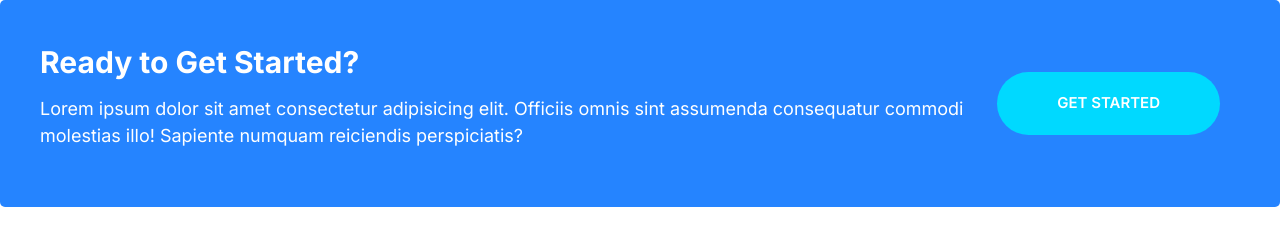
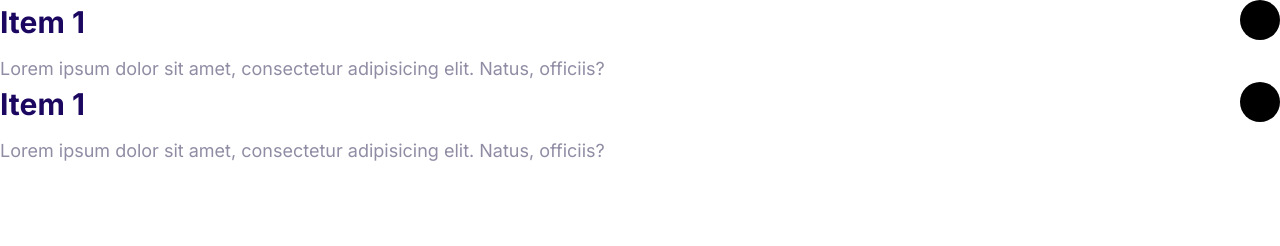
Before and after one commit to ultimateLink221/MoshifyProject, a plain HTML site: page index.html in a window 1280 px wide. Drawn offline with Linux system fonts and the light colour scheme.

Commit message:
Build collapsible component

```diff
--- a/css/styles.css
+++ b/css/styles.css
@@ -545,3 +545,36 @@ a {
     margin: 0 2rem;
   }
 }
+
+/* Collapsibles */
+
+.collapsible__header {
+  display: flex;
+  justify-content: space-between;
+}
+
+.collapsible__heading {
+  margin-top: 0;
+  font-size: 3rem;
+}
+
+.collapsible__chevron {
+  transform: rotate(-90deg);
+  transition: transform 0.3s;
+}
+
+.collapsible__content {
+  max-height: 0;
+  overflow: hidden;
+  opacity: 0;
+  transition: all 0.3s;
+}
+
+.collapsible--expanded .collapsible__chevron {
+  transform: rotate(0);
+}
+
+.collapsible--expanded .collapsible__content {
+  max-height: 100vh;
+  opacity: 1;
+}
--- a/index.html
+++ b/index.html
@@ -15,18 +15,30 @@
     <link rel="stylesheet" href="css/normalize.css" />
   </head>
   <body>
-    <div class="callout callout--primary">
-      <div class="grid grid--1x2">
-        <div class="callout__content">
-          <h2 class="callout__heading">Ready to Get Started?</h2>
-          <p>
-            Lorem ipsum dolor sit amet consectetur adipisicing elit. Officiis
-            omnis sint assumenda consequatur commodi molestias illo! Sapiente
-            numquam reiciendis perspiciatis?
-          </p>
-        </div>
-        <a href="#" class="btn btn--secondary btn--stretched">Get Started</a>
+    <div class="collapsible collapsible--expanded">
+      <header class="collapsible__header">
+        <h2 class="collapsible__heading">Item 1</h2>
+        <svg class="icon collapsible__chevron">
+          <use xlink:href="images/sprite.svg#chevron"></use>
+        </svg>
+      </header>
+      <div class="collapsible__content">
+        Lorem ipsum dolor sit amet, consectetur adipisicing elit. Natus,
+        officiis?
       </div>
     </div>
+    <div class="collapsible collapsible--expanded">
+      <header class="collapsible__header">
+        <h2 class="collapsible__heading">Item 1</h2>
+        <svg class="icon collapsible__chevron">
+          <use xlink:href="images/sprite.svg#chevron"></use>
+        </svg>
+      </header>
+      <div class="collapsible__content">
+        Lorem ipsum dolor sit amet, consectetur adipisicing elit. Natus,
+        officiis?
+      </div>
+    </div>
+    <script src="js/main.js"></script>
   </body>
 </html>
--- /dev/null
+++ b/js/main.js
@@ -0,0 +1,6 @@
+const collapsibles = document.querySelectorAll(".collapsible");
+collapsibles.forEach((item) =>
+  item.addEventListener("click", function () {
+    this.classList.toggle("collapsible--expanded");
+  })
+);
```
Also changed, not shown: components/collapsible.html (added, +23 -0 lines).
